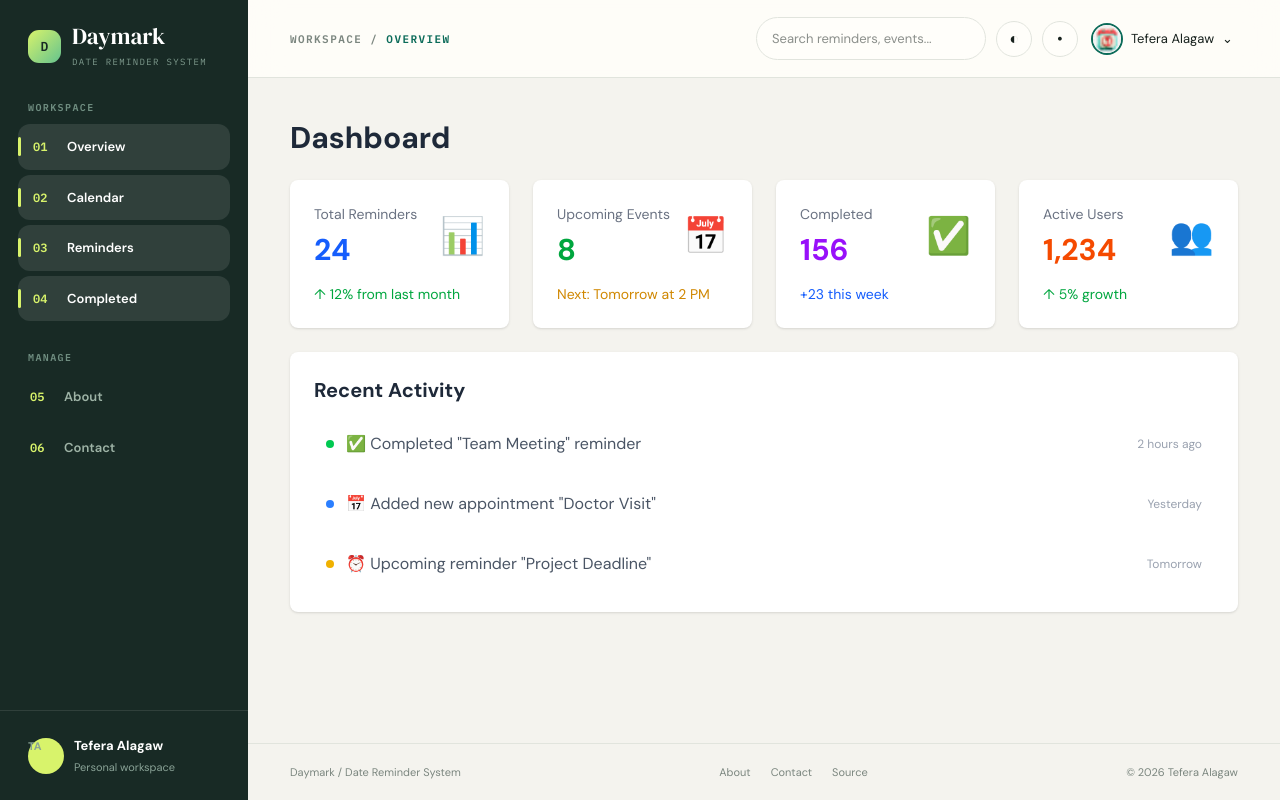
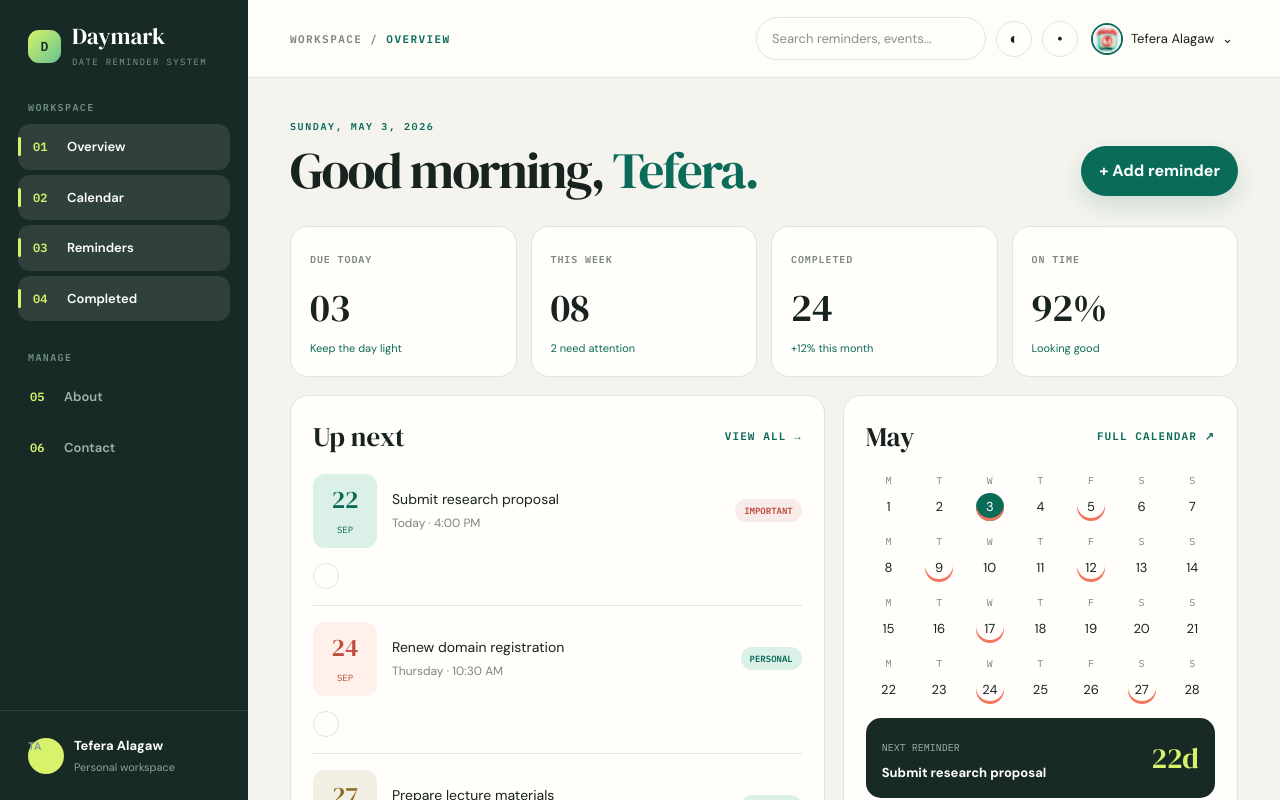
Before and after one commit to Tefe-Ala/Date_Reminder_System, a Vue app: page /home in a window 1280 px wide. Shown: the top 800 px of the page. Built offline with nearby package versions, Linux system fonts and the light colour scheme.

Commit message:
Update Home.vue

```diff
--- a/src/views/Home.vue
+++ b/src/views/Home.vue
@@ -1,82 +1,108 @@
 <template>
-  <div class="space-y-6">
-    <h1 class="text-3xl font-bold text-gray-800 dark:text-white">Dashboard</h1>
+  <div class="dashboard-page">
+    <section class="page-heading">
+      <div>
+        <p class="kicker">{{ dateLabel }}</p>
+        <h1>Good morning, <em>Tefera.</em></h1>
+      </div>
+      <button class="primary-button" @click="showModal = true">+ Add reminder</button>
+    </section>
 
-    <!-- Stats Cards -->
-    <div class="grid grid-cols-1 md:grid-cols-2 lg:grid-cols-4 gap-6">
-      <div class="bg-white dark:bg-gray-800 rounded-lg shadow p-6 hover:shadow-lg transition-shadow">
-        <div class="flex items-center justify-between">
-          <div>
-            <p class="text-gray-500 dark:text-gray-400 text-sm">Total Reminders</p>
-            <p class="text-3xl font-bold text-blue-600 dark:text-blue-400 mt-2">24</p>
+    <section id="completed" class="metric-grid" aria-label="Reminder summary">
+      <article class="metric-card"><span class="metric-label">Due today</span><strong class="metric-value">03</strong><span class="metric-note">Keep the day light</span></article>
+      <article class="metric-card"><span class="metric-label">This week</span><strong class="metric-value">08</strong><span class="metric-note">2 need attention</span></article>
+      <article class="metric-card"><span class="metric-label">Completed</span><strong class="metric-value">{{ completedCount }}</strong><span class="metric-note">+12% this month</span></article>
+      <article class="metric-card"><span class="metric-label">On time</span><strong class="metric-value">92%</strong><span class="metric-note">Looking good</span></article>
+    </section>
+
+    <div class="dashboard-grid">
+      <section id="reminders" class="content-panel">
+        <div class="panel-heading"><h2>Up next</h2><button class="panel-link" @click="showModal = true">View all →</button></div>
+        <div class="agenda">
+          <article v-for="reminder in reminders" :key="reminder.id" class="reminder-row">
+            <div class="reminder-date" :class="reminder.tone"><strong>{{ reminder.date }}</strong><span>{{ reminder.month }}</span></div>
+            <div class="reminder-copy"><h3 :style="reminder.done ? 'text-decoration: line-through; opacity: .5' : ''">{{ reminder.title }}</h3><p>{{ reminder.when }}</p></div>
+            <span class="tag" :class="{ green: reminder.tag !== 'Important' }">{{ reminder.tag }}</span>
+            <button class="complete-button" :class="{ done: reminder.done }" :aria-label="`Mark ${reminder.title} complete`" @click="toggleComplete(reminder)">{{ reminder.done ? '✓' : ' ' }}</button>
+          </article>
+        </div>
+      </section>
+
+      <section id="calendar" class="content-panel">
+        <div class="panel-heading"><h2>{{ monthLabel }}</h2><button class="panel-link">Full calendar ↗</button></div>
+        <div v-for="week in calendarWeeks" :key="week[0].date" class="calendar-week">
+          <div v-for="day in week" :key="day.date" class="calendar-day" :class="{ today: day.date === today, 'has-event': eventDates.includes(day.date) }">
+            {{ day.label }}<strong>{{ day.date }}</strong>
           </div>
-          <div class="text-4xl">📊</div>
         </div>
-        <div class="mt-4 text-sm text-green-600 dark:text-green-400">
-          ↑ 12% from last month
-        </div>
-      </div>
-
-      <div class="bg-white dark:bg-gray-800 rounded-lg shadow p-6 hover:shadow-lg transition-shadow">
-        <div class="flex items-center justify-between">
-          <div>
-            <p class="text-gray-500 dark:text-gray-400 text-sm">Upcoming Events</p>
-            <p class="text-3xl font-bold text-green-600 dark:text-green-400 mt-2">8</p>
-          </div>
-          <div class="text-4xl">📅</div>
-        </div>
-        <div class="mt-4 text-sm text-yellow-600 dark:text-yellow-400">
-          Next: Tomorrow at 2 PM
-        </div>
-      </div>
-
-      <div class="bg-white dark:bg-gray-800 rounded-lg shadow p-6 hover:shadow-lg transition-shadow">
-        <div class="flex items-center justify-between">
-          <div>
-            <p class="text-gray-500 dark:text-gray-400 text-sm">Completed</p>
-            <p class="text-3xl font-bold text-purple-600 dark:text-purple-400 mt-2">156</p>
-          </div>
-          <div class="text-4xl">✅</div>
-        </div>
-        <div class="mt-4 text-sm text-blue-600 dark:text-blue-400">
-          +23 this week
-        </div>
-      </div>
-
-      <div class="bg-white dark:bg-gray-800 rounded-lg shadow p-6 hover:shadow-lg transition-shadow">
-        <div class="flex items-center justify-between">
-          <div>
-            <p class="text-gray-500 dark:text-gray-400 text-sm">Active Users</p>
-            <p class="text-3xl font-bold text-orange-600 dark:text-orange-400 mt-2">1,234</p>
-          </div>
-          <div class="text-4xl">👥</div>
-        </div>
-        <div class="mt-4 text-sm text-green-600 dark:text-green-400">
-          ↑ 5% growth
-        </div>
-      </div>
+        <div class="next-reminder"><div><span>NEXT REMINDER</span><b>{{ nextReminder.title }}</b></div><strong>{{ nextReminder.date }}d</strong></div>
+        <div class="progress-block"><div class="progress-row"><b>Monthly progress</b><span>{{ completedCount }} of 35 complete</span></div><div class="progress-bar"><i :style="{ width: `${Math.min(100, completedCount / 35 * 100)}%` }" /></div></div>
+      </section>
     </div>
 
-    <!-- Recent Activity -->
-    <div class="bg-white dark:bg-gray-800 rounded-lg shadow p-6">
-      <h2 class="text-xl font-bold text-gray-800 dark:text-white mb-4">Recent Activity</h2>
-      <div class="space-y-3">
-        <div class="flex items-center gap-3 p-3 hover:bg-gray-50 dark:hover:bg-gray-700 rounded-lg transition-colors">
-          <div class="w-2 h-2 bg-green-500 rounded-full"></div>
-          <p class="text-gray-600 dark:text-gray-300">✅ Completed "Team Meeting" reminder</p>
-          <span class="text-xs text-gray-400 ml-auto">2 hours ago</span>
-        </div>
-        <div class="flex items-center gap-3 p-3 hover:bg-gray-50 dark:hover:bg-gray-700 rounded-lg transition-colors">
-          <div class="w-2 h-2 bg-blue-500 rounded-full"></div>
-          <p class="text-gray-600 dark:text-gray-300">📅 Added new appointment "Doctor Visit"</p>
-          <span class="text-xs text-gray-400 ml-auto">Yesterday</span>
-        </div>
-        <div class="flex items-center gap-3 p-3 hover:bg-gray-50 dark:hover:bg-gray-700 rounded-lg transition-colors">
-          <div class="w-2 h-2 bg-yellow-500 rounded-full"></div>
-          <p class="text-gray-600 dark:text-gray-300">⏰ Upcoming reminder "Project Deadline"</p>
-          <span class="text-xs text-gray-400 ml-auto">Tomorrow</span>
-        </div>
-      </div>
+    <div class="lower-grid">
+      <section class="focus-card"><p class="kicker" style="color: var(--lime)">Make room for focus</p><h2>Small reminders. More headspace.</h2><p>Daymark keeps important dates visible without becoming another thing to manage.</p><a href="#reminders">Learn how it works →</a></section>
+      <section class="tip-list" aria-label="Helpful insights">
+        <article class="tip-card"><span class="tip-icon">01</span><span><strong>3 reminders are due today</strong><span>Start with the one that unlocks the others.</span></span></article>
+        <article class="tip-card"><span class="tip-icon">02</span><span><strong>Your week is 68% planned</strong><span>There is still room for the unexpected.</span></span></article>
+        <article class="tip-card"><span class="tip-icon">03</span><span><strong>1 recurring reminder</strong><span>Monthly report is due in 8 days.</span></span></article>
+      </section>
+    </div>
+
+    <div v-if="showModal" class="modal-layer" @click.self="showModal = false">
+      <section class="modal" aria-labelledby="new-reminder-title">
+        <div class="modal-head"><h2 id="new-reminder-title">New reminder</h2><button class="close-button" aria-label="Close" @click="showModal = false">×</button></div>
+        <form class="reminder-form" @submit.prevent="saveReminder">
+          <label>Reminder name<input v-model="form.title" required placeholder="What should you remember?" /></label>
+          <label>Date<input v-model="form.date" required type="date" /></label>
+          <label>Category<select v-model="form.tag"><option>Important</option><option>Personal</option><option>Teaching</option></select></label>
+          <button type="submit">Save reminder</button>
+        </form>
+      </section>
     </div>
   </div>
 </template>
+
+<script setup>
+import { computed, ref } from 'vue'
+
+const now = new Date()
+const today = now.getDate()
+const dateLabel = new Intl.DateTimeFormat('en-US', { weekday: 'long', month: 'long', day: 'numeric', year: 'numeric' }).format(now)
+const monthLabel = new Intl.DateTimeFormat('en-US', { month: 'long' }).format(now)
+const eventDates = [3, 5, 9, 12, 17, 24, 27]
+const dayLabels = ['M', 'T', 'W', 'T', 'F', 'S', 'S']
+const calendarWeeks = Array.from({ length: 4 }, (_, week) =>
+  Array.from({ length: 7 }, (_, index) => ({ date: week * 7 + index + 1, label: dayLabels[index] })),
+)
+
+const reminders = ref([
+  { id: 1, date: 22, month: 'Sep', title: 'Submit research proposal', when: 'Today · 4:00 PM', tag: 'Important', tone: '', done: false },
+  { id: 2, date: 24, month: 'Sep', title: 'Renew domain registration', when: 'Thursday · 10:30 AM', tag: 'Personal', tone: 'coral', done: false },
+  { id: 3, date: 27, month: 'Sep', title: 'Prepare lecture materials', when: 'Sunday · 9:00 AM', tag: 'Teaching', tone: 'gold', done: false },
+])
+const showModal = ref(false)
+const form = ref({ title: '', date: '', tag: 'Important' })
+const completedCount = computed(() => 24 + reminders.value.filter((reminder) => reminder.done).length)
+const nextReminder = computed(() => reminders.value.find((reminder) => !reminder.done) || reminders.value[0])
+
+function toggleComplete(reminder) {
+  reminder.done = !reminder.done
+}
+
+function saveReminder() {
+  const date = form.value.date ? new Date(`${form.value.date}T00:00:00`) : now
+  reminders.value.push({
+    id: Date.now(),
+    date: date.getDate(),
+    month: date.toLocaleString('en-US', { month: 'short' }),
+    title: form.value.title,
+    when: date.toLocaleDateString('en-US', { weekday: 'long', month: 'short', day: 'numeric' }),
+    tag: form.value.tag,
+    tone: form.value.tag === 'Important' ? '' : 'coral',
+    done: false,
+  })
+  form.value = { title: '', date: '', tag: 'Important' }
+  showModal.value = false
+}
+</script>
```
